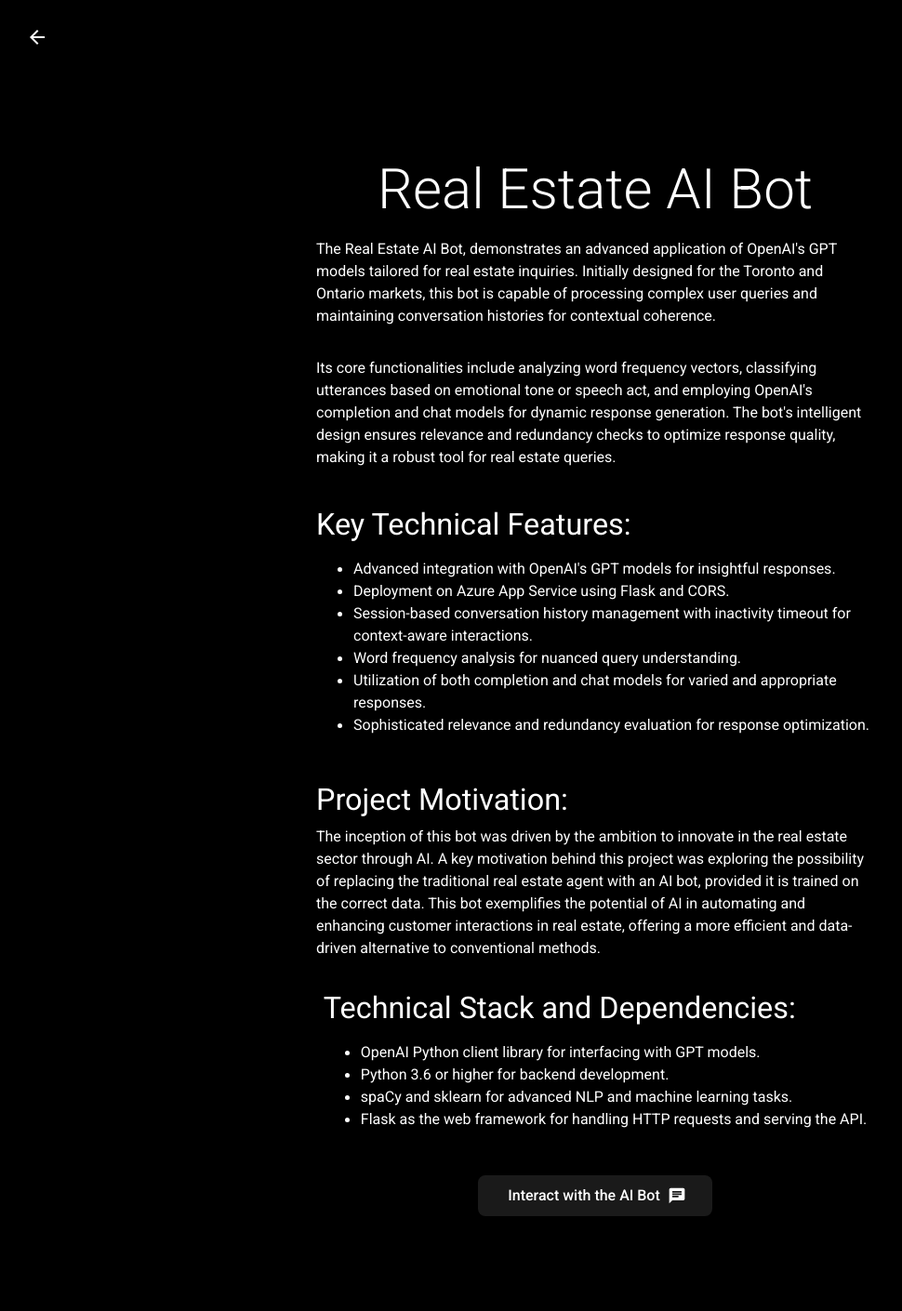
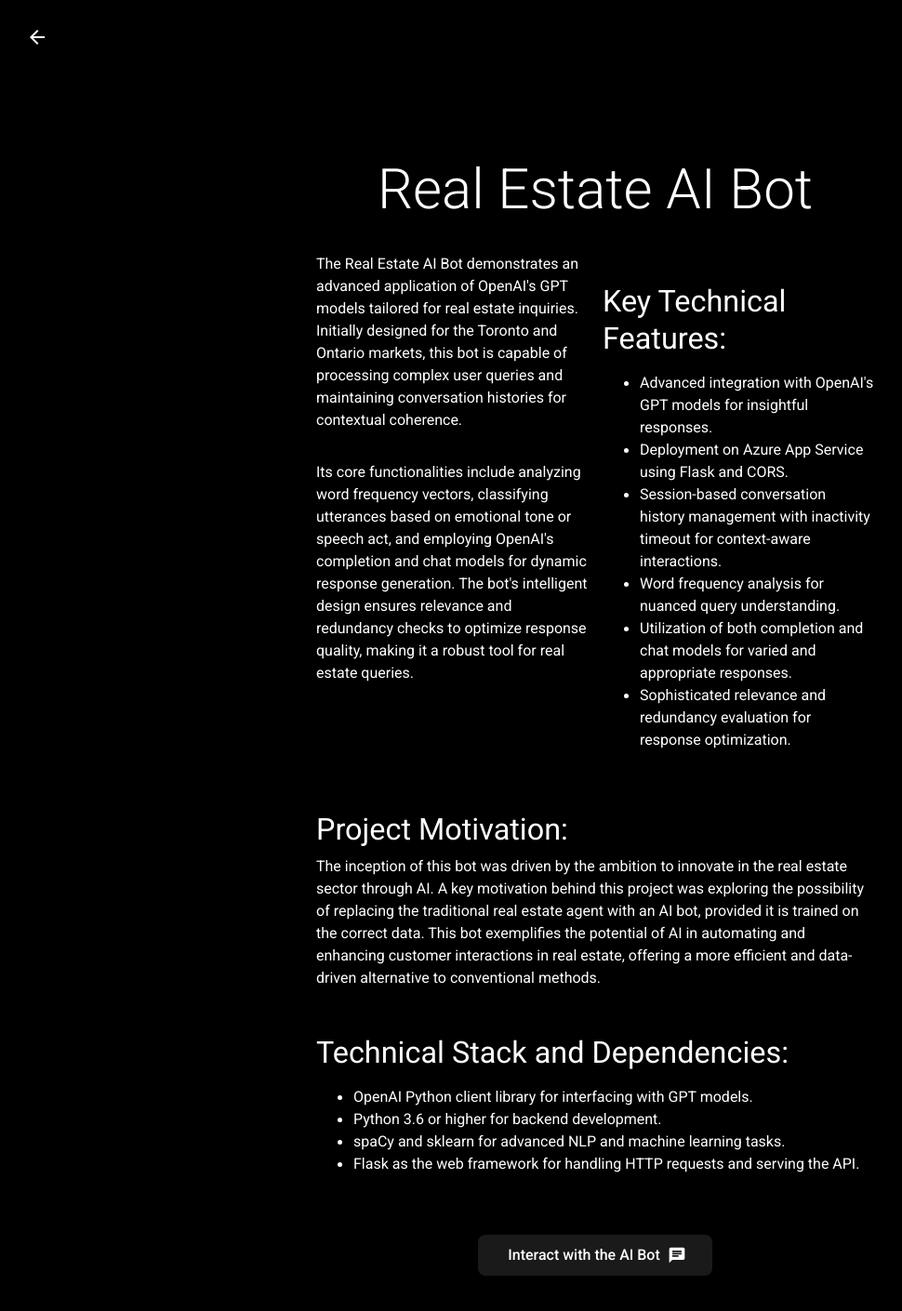
Before and after one commit to AnthonyMercadante/AnthonyMercadante.github.io, a React (Create React App) app: page /RealEstateBot in a window 1280 px wide. Shown: the top 1410 px of the page at 93% size, without its empty margins (0-970 px from the left). Before the commit the page ends 1364 px from the top, so only its background shows below. Built offline with nearby package versions, Linux system fonts and the light colour scheme.

Commit message:
Adjusted project chat bot style.

```diff
--- a/src/components/RealEstateBot/RealEstateBot.tsx
+++ b/src/components/RealEstateBot/RealEstateBot.tsx
@@ -3,7 +3,7 @@
 import { useNavigate } from 'react-router-dom';
 
 // Material UI components and icons
-import { Box, Typography, IconButton, useTheme, Button, } from '@mui/material';
+import { Box, Typography, IconButton, useTheme, Button, Grid } from '@mui/material';
 import ArrowBackIcon from '@mui/icons-material/ArrowBack';
 import ChatIcon from '@mui/icons-material/Chat';
 
@@ -56,19 +56,34 @@
 
     return (
         <Box sx={style.container}>
+            {/* Back button */}
             <IconButton onClick={handleBack} sx={{ position: 'absolute', top: 20, left: 20, zIndex: 1 }}>
                 <ArrowBackIcon />
             </IconButton>
-            <Typography variant="h2" sx={style.header}><br></br><br></br>Real Estate AI Bot</Typography>
 
+            {/* Main Grid Container */}
+            <Grid container spacing={2}>
+
+                {/* Header */}
+                <Grid item xs={12}>
+                    <Typography variant="h2" sx={style.header}>
+                        <br></br><br></br>Real Estate AI Bot
+                    </Typography>
+                </Grid>
+
+                {/* Text Content */}
+                <Grid item xs={12} md={6}>
                     <Typography variant="body1" sx={style.paragraph}>
-                The Real Estate AI Bot, demonstrates an advanced application of OpenAI's GPT models tailored for real estate inquiries. Initially designed for the Toronto and Ontario markets, this bot is capable of processing complex user queries and maintaining conversation histories for contextual coherence.
+                        The Real Estate AI Bot demonstrates an advanced application of OpenAI's GPT models tailored for real estate inquiries. Initially designed for the Toronto and Ontario markets, this bot is capable of processing complex user queries and maintaining conversation histories for contextual coherence.
                     </Typography>
 
                     <Typography variant="body1" sx={style.paragraph}><br></br>
                         Its core functionalities include analyzing word frequency vectors, classifying utterances based on emotional tone or speech act, and employing OpenAI's completion and chat models for dynamic response generation. The bot's intelligent design ensures relevance and redundancy checks to optimize response quality, making it a robust tool for real estate queries.
                     </Typography>
+                </Grid>
 
+                {/* Key Technical Features */}
+                <Grid item xs={12} md={6}>
                     <Box sx={style.featureBox}>
                         <Typography variant="h4" sx={style.featureHeading}>Key Technical Features:</Typography>
                         <ul>
@@ -80,17 +95,20 @@
                             <li><Typography variant="body1">Sophisticated relevance and redundancy evaluation for response optimization.</Typography></li>
                         </ul>
                     </Box>
+                </Grid>
 
-
+                {/* Project Motivation */}
+                <Grid item xs={12}>
                     <Box sx={style.featureBox}>
                         <Typography variant="h4" sx={style.featureHeading}>Project Motivation:</Typography>
                         <Typography variant="body1">
                             The inception of this bot was driven by the ambition to innovate in the real estate sector through AI. A key motivation behind this project was exploring the possibility of replacing the traditional real estate agent with an AI bot, provided it is trained on the correct data. This bot exemplifies the potential of AI in automating and enhancing customer interactions in real estate, offering a more efficient and data-driven alternative to conventional methods.
                         </Typography>
                     </Box>
+                </Grid>
 
-
-
+                {/* Technical Stack and Dependencies */}
+                <Grid item xs={12}>
                     <Box sx={style.featureBox}>
                         <Typography variant="h4" sx={style.featureHeading}>Technical Stack and Dependencies:</Typography>
                         <ul>
@@ -100,6 +118,11 @@
                             <li><Typography variant="body1">Flask as the web framework for handling HTTP requests and serving the API.</Typography></li>
                         </ul>
                     </Box>
+                </Grid>
+
+                {/* Interaction Button */}
+                <Grid item xs={12}>
+                    <Box sx={{ display: 'flex', justifyContent: 'center' }}>
                         <Button
                             variant="contained"
                             color="primary"
@@ -114,7 +137,11 @@
                         >
                             Interact with the AI Bot
                         </Button>
-            {/* Overlay for landscape mode */}
+                    </Box>
+                </Grid>
+            </Grid>
+
+            {/* Overlay for Landscape Mode on Mobile */}
             <Box sx={{
                 display: 'none',
                 position: 'absolute',
@@ -140,6 +167,7 @@
         </Box>
     );
 
+
 };
 
 export default RealEstateBot;
```
Also changed, not shown: 13 other files (tests, documents, lock files or other folders). Lines whose indentation alone changed are shown as unchanged.
